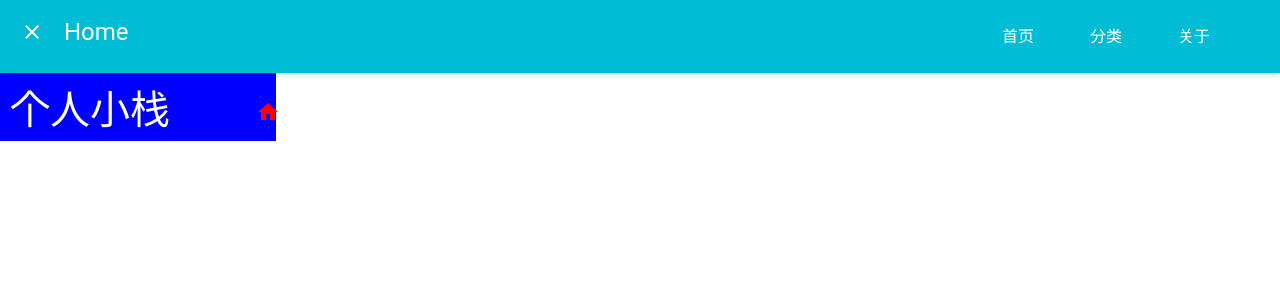
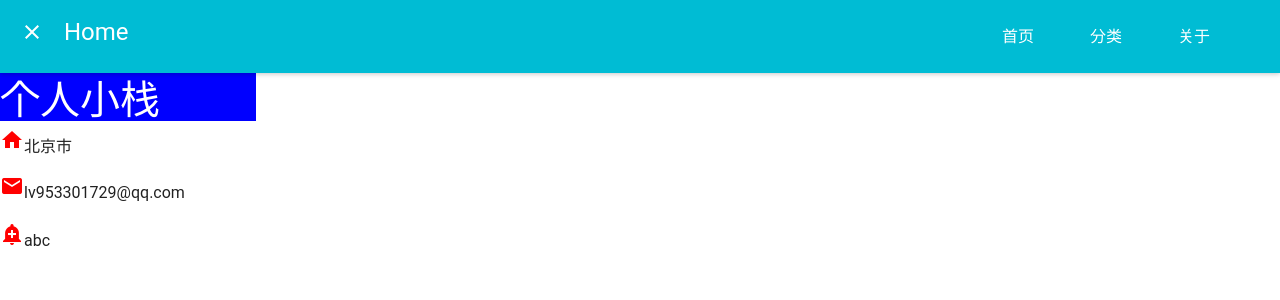
Before and after one commit to fengye1/react_my_blog, a React (Create React App) app: page / in a window 1280 px wide. Shown: the top 300 px of the page. Built offline with nearby package versions, Linux system fonts and the light colour scheme.

Commit message:
小改动

```diff
--- a/src/Home/home.css
+++ b/src/Home/home.css
@@ -4,5 +4,11 @@ main_home {
     font-family: sans-serif;
     height: 600;
     background-color: blue;
-
+    display: flex;
+  };
+  top_address{
+    display: flex;
+    flex-direction: row;
+    justify-content: center;
+    align-items: center
   }
--- a/src/Home/index.js
+++ b/src/Home/index.js
@@ -8,13 +8,41 @@ class Home extends Component{
 
             <div  className="main_home">
                 <HomeTop />
+                <div>
                     <TextField
                         disabled={true}
                         underlineShow={false}
                         value={"个人小栈"}
                         inputStyle={s_home.host_title}
                     />
+                </div>
+                <div className="top_address">
+                    <div>
                         <FontIcon className="material-icons" style={s_home.icon}>home</FontIcon>
+                        <TextField
+                            disabled={false}
+                            underlineShow={false}
+                            value={"北京市"}
+
+                        />
+                    </div>
+                    <div>
+                        <FontIcon className="material-icons" style={s_home.icon}>email</FontIcon>
+                        <TextField
+                            disabled={false}
+                            underlineShow={false}
+                            value={"lv953301729@qq.com"}
+                        />
+                    </div>
+                    <div>
+                        <FontIcon className="material-icons" style={s_home.icon}>add_alert</FontIcon>
+                        <TextField
+                            disabled={false}
+                            underlineShow={false}
+                            value={"abc"}
+                        />
+                    </div>
+                </div>
 
             </div>
         )
@@ -28,7 +56,6 @@ const s_home = {
         backgroundColor: 'blue',
         color: '#fff',
         fontSize: 40,
-        padding:10
     },
     icon:{
         fontSize:24,
```
Lines whose indentation alone changed are shown as unchanged.
